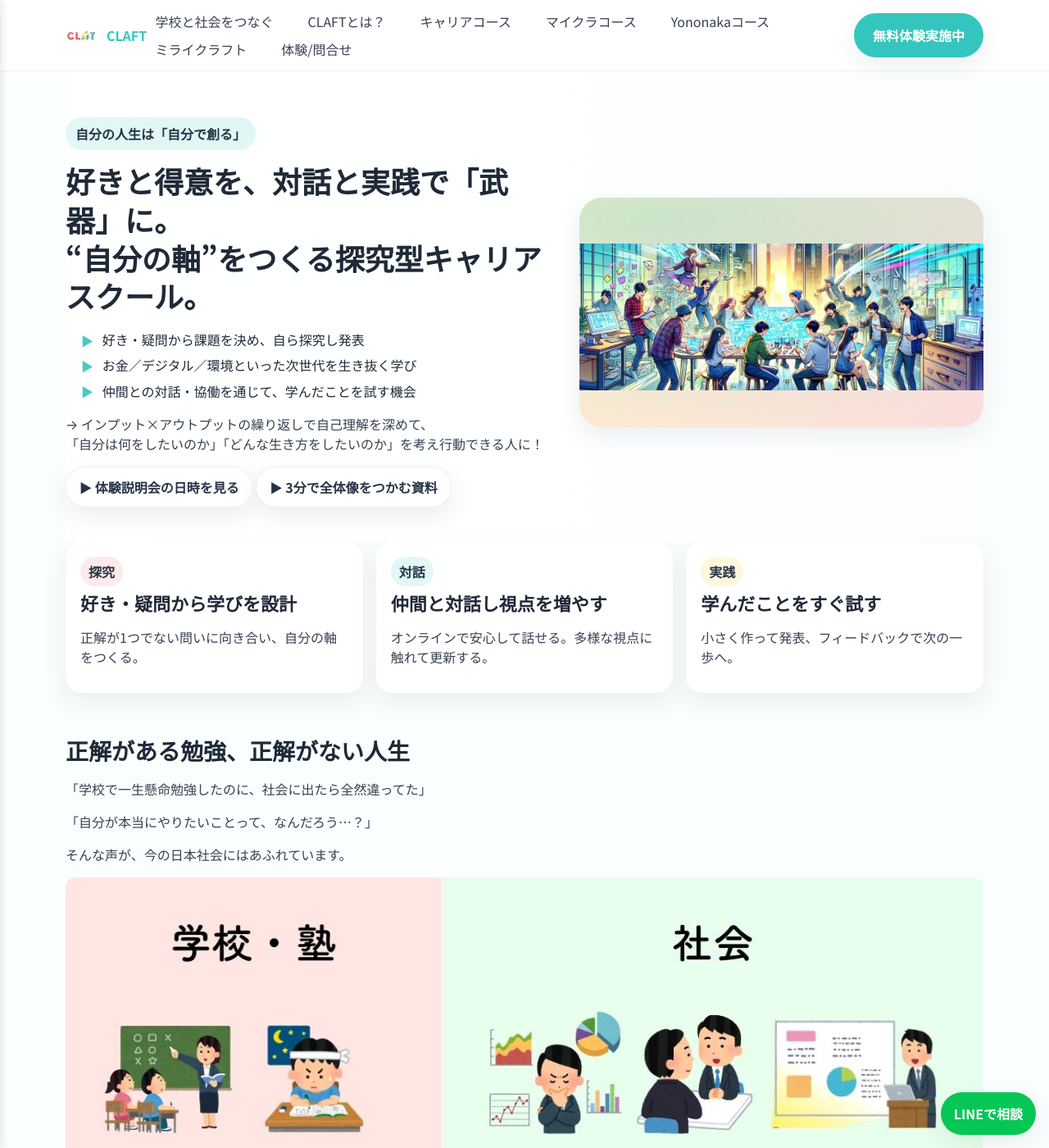
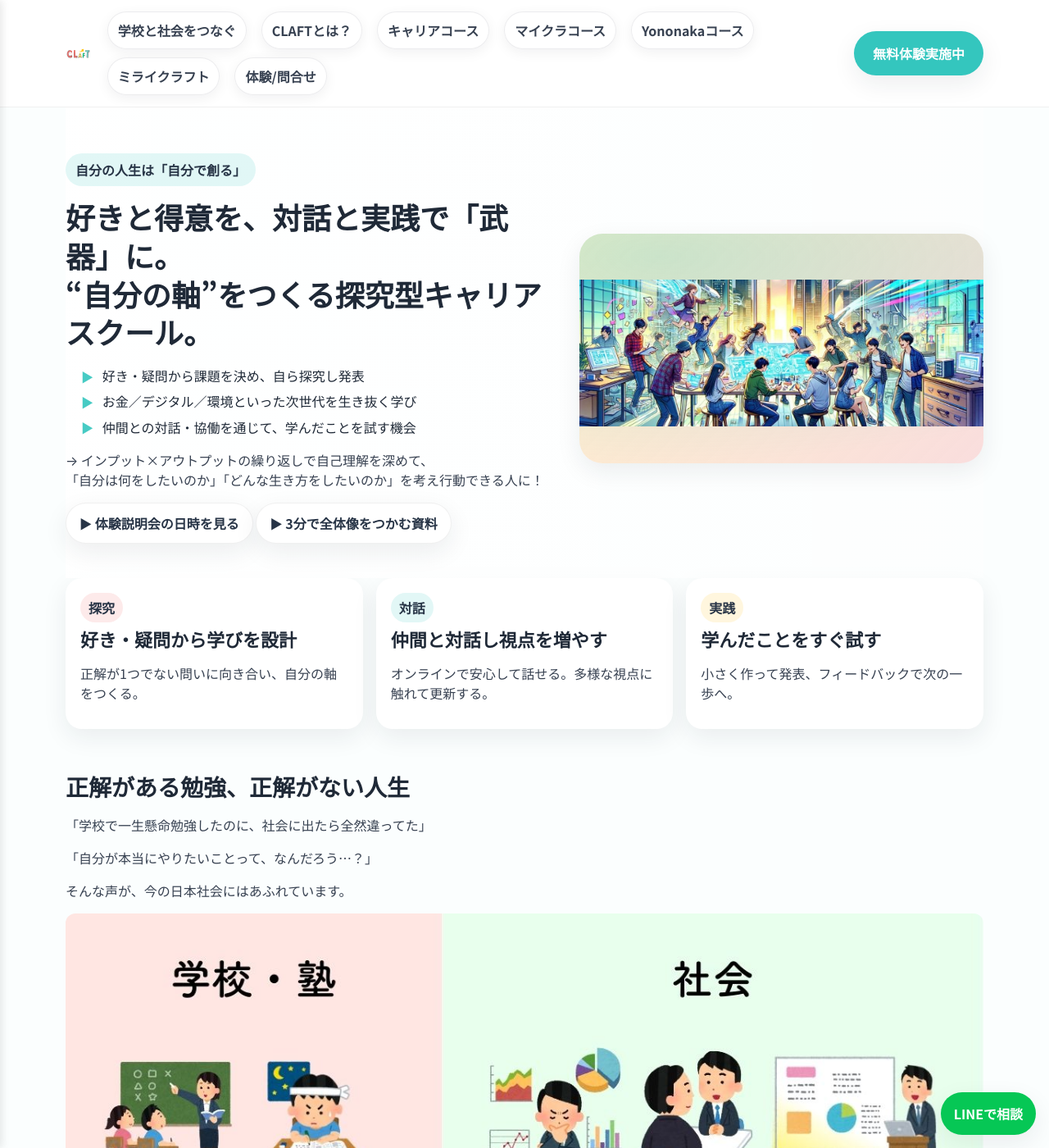
Before and after one commit to keepon1115/claft, a Jekyll site: the page built from index.html, in a window 1280 px wide and 1400 px high. Shown: the whole window at 82% size. Built offline with Jekyll 4.4.1, drawn with Linux system fonts in a browser that asks for light colours; some web fonts are replaced.

Commit message:
ヘッダー変更

```diff
--- a/index.html
+++ b/index.html
@@ -9,6 +9,28 @@ image: /assets/og/og.jpg
   /* 16:9 汎用クラス */
   .img-16x9{aspect-ratio:16/9;width:100%;height:auto;object-fit:cover;border-radius:12px}
   .img-16x9.hero{border-radius:16px}
+
+  /* ===== Header 調整 ===== */
+  /* 「claft」テキストを非表示（画像ロゴはそのまま） */
+  header .logo{font-size:0}
+  header .logo span, header .logo strong{display:none}
+  /* PCナビの視認性アップ */
+  header nav ul{display:flex;gap:14px;list-style:none;margin:0;padding:0}
+  header nav a{display:inline-flex;align-items:center;gap:8px;padding:10px 14px;border-radius:999px;font-weight:700;color:#0f172a;background:rgba(255,255,255,.7);border:1px solid rgba(15,23,42,.08);box-shadow:0 4px 16px rgba(15,23,42,.06)}
+  header nav a:hover{background:#fff;border-color:rgba(15,23,42,.18)}
+  header{backdrop-filter:saturate(1.3) blur(8px)}
+
+  /* ===== コースカードの重なり解消 ===== */
+  .course-card{background:#fff;border:1px solid rgba(0,0,0,.06);border-radius:16px;overflow:hidden;box-shadow:0 10px 30px rgba(0,0,0,.06)}
+  .course-card a{display:block}
+  .course-media{position:static}
+  .course-media img{display:block}
+  .course-body{position:static;background:#fff;color:#0f172a;padding:14px 16px}
+  .course-body h3{margin:.3em 0 .4em}
+
+  /* grid helpers (fallback) */
+  .grid-4{display:grid;grid-template-columns:1fr;gap:16px}
+  @media (min-width:900px){.grid-4{grid-template-columns:repeat(2,1fr)}}
 </style>
 
 <main id="top">
```
